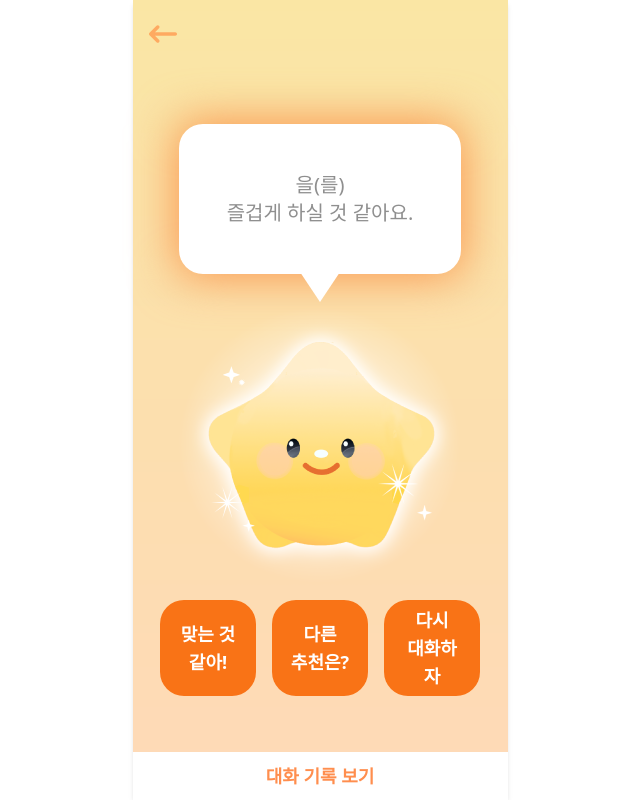
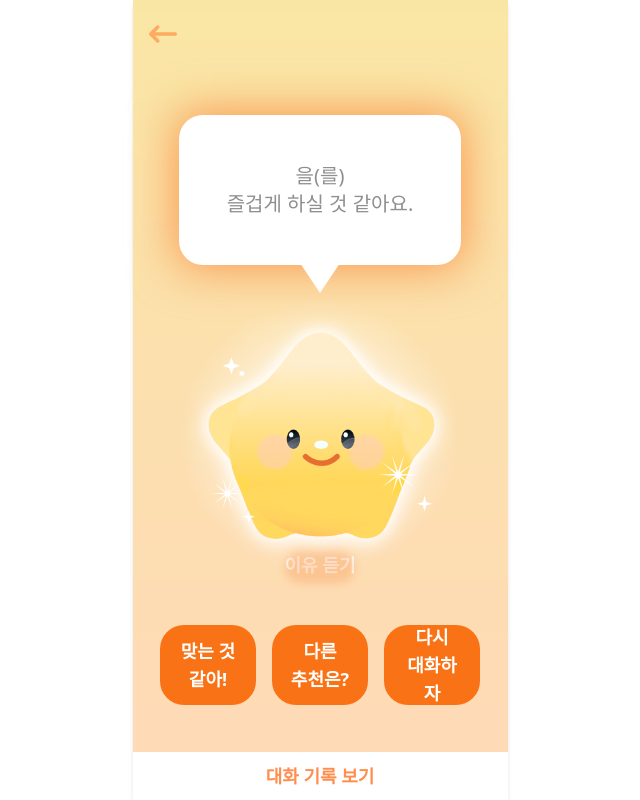
Before and after one commit to SPARCS-AI-Startup-Hackathon/frontend, a React (Vite) app: page /talk_recommend in a window 1280 px wide. Shown: the whole page, without its empty margins (320-960 px from the left). Built offline with nearby package versions, Linux system fonts and the light colour scheme.

Commit message:
design : 이유 듣기 버튼 생성

```diff
--- a/src/pages/TalkRecommendPage.tsx
+++ b/src/pages/TalkRecommendPage.tsx
@@ -92,18 +92,22 @@ function TalkRecommendPage() {
       </div>
       <div className="relative flex flex-col items-center">
         <RecommendTalkBox />
-        <img src={bitnarae_default} className="mt-8 mb-6" />
+        <img src={bitnarae_default} className="mt-8 mb-2" />
+        <div className="relative -mt-8 mb-16  hover:scale-110 transition-transform duration-300 cursor-pointer">
+          <button className="text-white font-bold text-lg">이유 듣기</button>
+          <div className="absolute inset-0 bg-[#FA8D43] blur-sm opacity-30 p-4 rounded-3xl"></div>
+        </div>
       </div>
       <div className="flex space-x-4 -mt-16">
         <button
-          className="flex justify-center items-center bg-orange-500 text-white p-4 w-24 h-24 rounded-3xl text-lg font-semibold hover:scale-105 transition-transform duration-300"
+          className="flex justify-center items-center bg-orange-500 text-white p-4 w-24 h-20 rounded-3xl text-lg font-semibold hover:scale-105 transition-transform duration-300"
           onClick={() => navigate('/talk_resume')}>
           맞는 것
           <br />
           같아!
         </button>
         <button
-          className="flex justify-center items-center bg-orange-500 text-white p-4 w-24 h-24 rounded-3xl text-lg font-semibold hover:scale-105 transition-transform duration-300"
+          className="flex justify-center items-center bg-orange-500 text-white p-4 w-24 h-20 rounded-3xl text-lg font-semibold hover:scale-105 transition-transform duration-300"
           onClick={handleReRecommendClick}
           disabled={loading}>
           {loading ? (
@@ -133,7 +137,7 @@ function TalkRecommendPage() {
           )}
         </button>
         <button
-          className="flex justify-center items-center bg-orange-500 text-white p-4 w-24 h-24 rounded-3xl text-lg font-semibold hover:scale-105 transition-transform duration-300"
+          className="flex justify-center items-center bg-orange-500 text-white p-4 w-24 h-20 rounded-3xl text-lg font-semibold hover:scale-105 transition-transform duration-300"
           onClick={handleReTalk}>
           다시
           <br />
```
